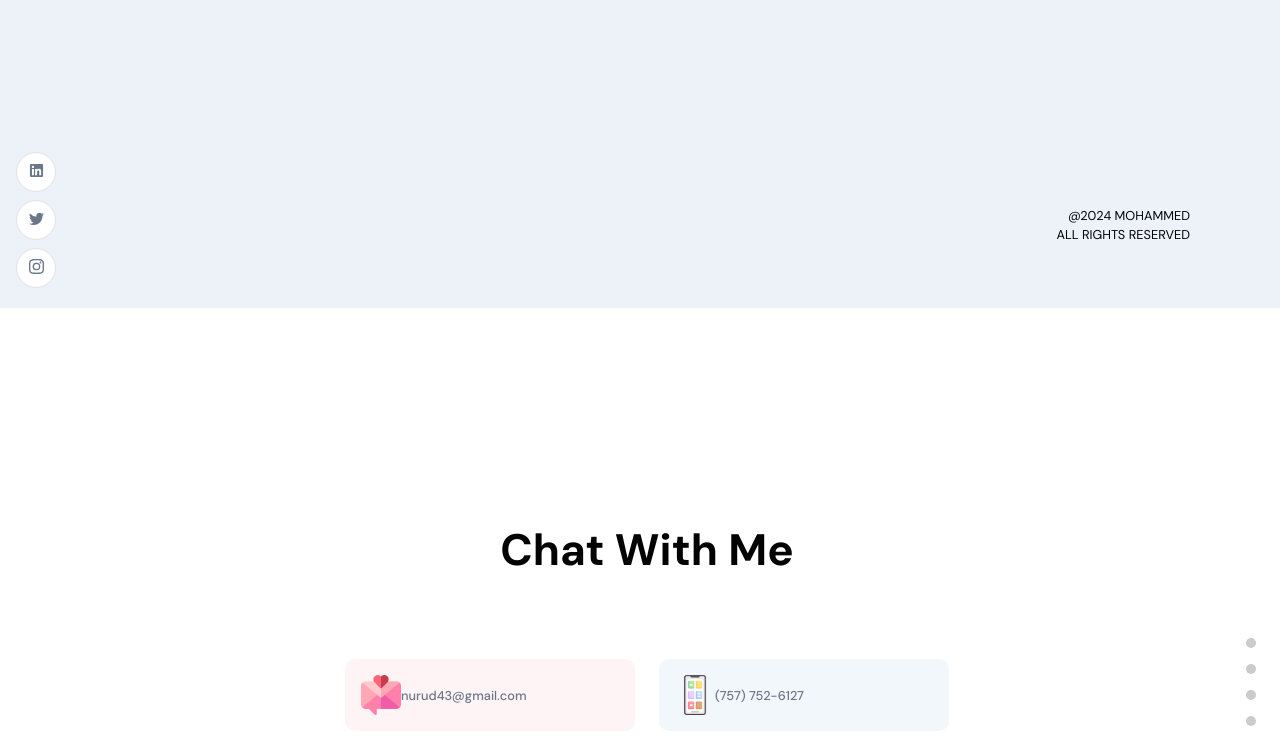
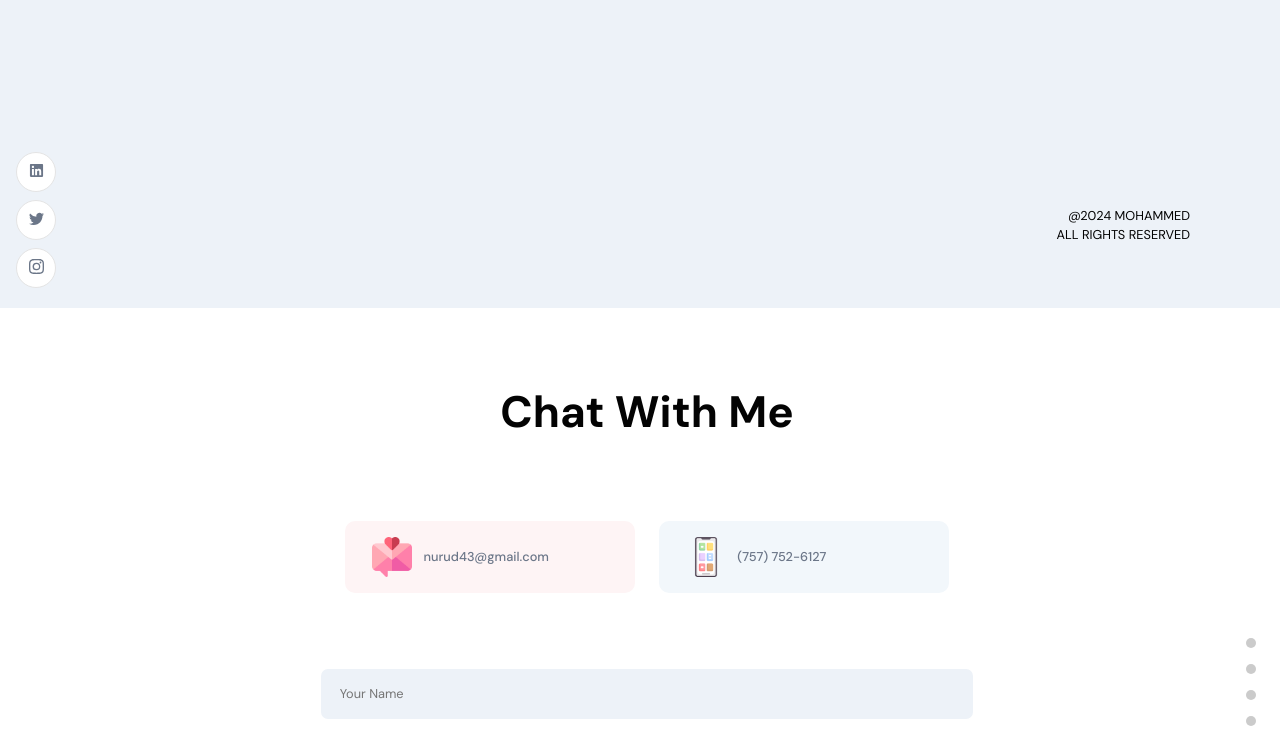
Before and after one commit to mo-abdulai/Portfolio, a React (Create React App) app in the folder frontend/: page / in a window 1280 px wide. Shown: the part 3692-4432 px from the top of the page. Built offline with nearby package versions, Linux system fonts and the light colour scheme; no server answers.

Commit message:
contact me section complete

```diff
--- a/frontend/public/index.html
+++ b/frontend/public/index.html
@@ -2,7 +2,7 @@
 <html lang="en">
   <head>
     <meta charset="utf-8" />
-    <link rel="icon" href="%PUBLIC_URL%/favicon.ico" />
+    <link rel="icon" href="./profile.png" />
     <meta name="viewport" content="width=device-width, initial-scale=1" />
     <meta name="theme-color" content="#000000" />
     <meta
@@ -24,7 +24,7 @@
       work correctly both with client-side routing and a non-root public URL.
       Learn how to configure a non-root public URL by running `npm run build`.
     -->
-    <title>Portfolio</title>
+    <title>Mohammed</title>
   </head>
   <body>
     <noscript>You need to enable JavaScript to run this app.</noscript>
--- a/frontend/src/container/Footer/Footer.jsx
+++ b/frontend/src/container/Footer/Footer.jsx
@@ -52,7 +52,7 @@ const Footer = () => {
       </div>
       {!isFormSubmitted ? (
         <div className="app__footer-form app__flex">
-          <duv aoo__flex>
+          <div aoo__flex>
             <input
               className="p-text"
               type="text"
@@ -61,9 +61,9 @@ const Footer = () => {
               value={name}
               onChange={handleChange}
             />
-          </duv>
+          </div>
 
-          <duv aoo__flex>
+          <div aoo__flex>
             <input
               className="p-text"
               type="email"
@@ -72,7 +72,7 @@ const Footer = () => {
               value={email}
               onChange={handleChange}
             />
-          </duv>
+          </div>
           <div>
             <textarea
               className="p-text"
@@ -89,7 +89,7 @@ const Footer = () => {
         </div>
       ) : (
         <div>
-          <h3 className="head-text">Thank you for your getting in touch</h3>
+          <h3 className="head-text">Thank you for your getting in touch!</h3>
         </div>
       )}
     </>
--- a/frontend/src/container/Footer/Footer.scss
+++ b/frontend/src/container/Footer/Footer.scss
@@ -30,7 +30,7 @@
         img {
             width: 40px;
             height: 40px;
-            margin-right: 0 0.7rem;
+            margin: 0 0.7rem;
         }
 
         p {
@@ -59,3 +59,67 @@
 .app__footer-cards .app__footer-card:last-child {
     background-color: #f2f7fb;
 }
+
+.app__footer-cards .app__footer-card:last-child:hover {
+  box-shadow: 0 0 25px #f2f7fb;
+}
+
+.app__footer-form {
+    width: 60%;
+    flex-direction: column;
+    margin: 1rem 2rem;
+
+
+    div {
+        width: 100%;
+        margin: 0.75rem 0;
+        border-radius: 10px;
+        cursor: pointer;
+        background-color: var(--primary-color);
+
+        transition: all 0.3s ease-in-out;
+
+        input,
+        textarea {
+            width: 100%;
+            padding: 0.95rem;
+            border: none;
+            border-radius: 7px;
+            background-color: var(--primary-color);
+
+            font-family: var(--font-base);
+            color: var(--secondary-color);
+            outline: none;
+        }
+
+
+        textarea {
+            height: 17px;
+        }
+
+        &:hover {
+            box-shadow: 0 0 25px var(--primary-color);
+        }
+    }
+
+
+    button {
+        padding: 1rem 2rem;
+        border-radius: 10px;
+        border: none;
+        background-color: var(--secondary-color);
+
+
+        font-weight: 500;
+        color: var(--white-color);
+        outline: none;
+        margin: 2rem 0 0 0;
+        font-family: var(--font-base);
+        cursor: pointer;
+    }
+
+     @media screen and (max-width: 768px) {
+        width: 100%;
+        margin: 1rem 0;
+    }
+}
--- a/frontend/src/container/Work/Work.jsx
+++ b/frontend/src/container/Work/Work.jsx
@@ -43,7 +43,7 @@ const Work = () => {
       </h2>
 
       <div className="app__works-filter">
-        {["UI/UX", "Web App", "Mobile App", "React JS", "All"].map(
+        {["Machine Learning", "Web App", "Mobile App", "React JS", "All"].map(
           (item, index) => (
             <div
               key={index}
```
Also changed, not shown: frontend/public/logo.png (added), frontend/public/profile.png (added).
